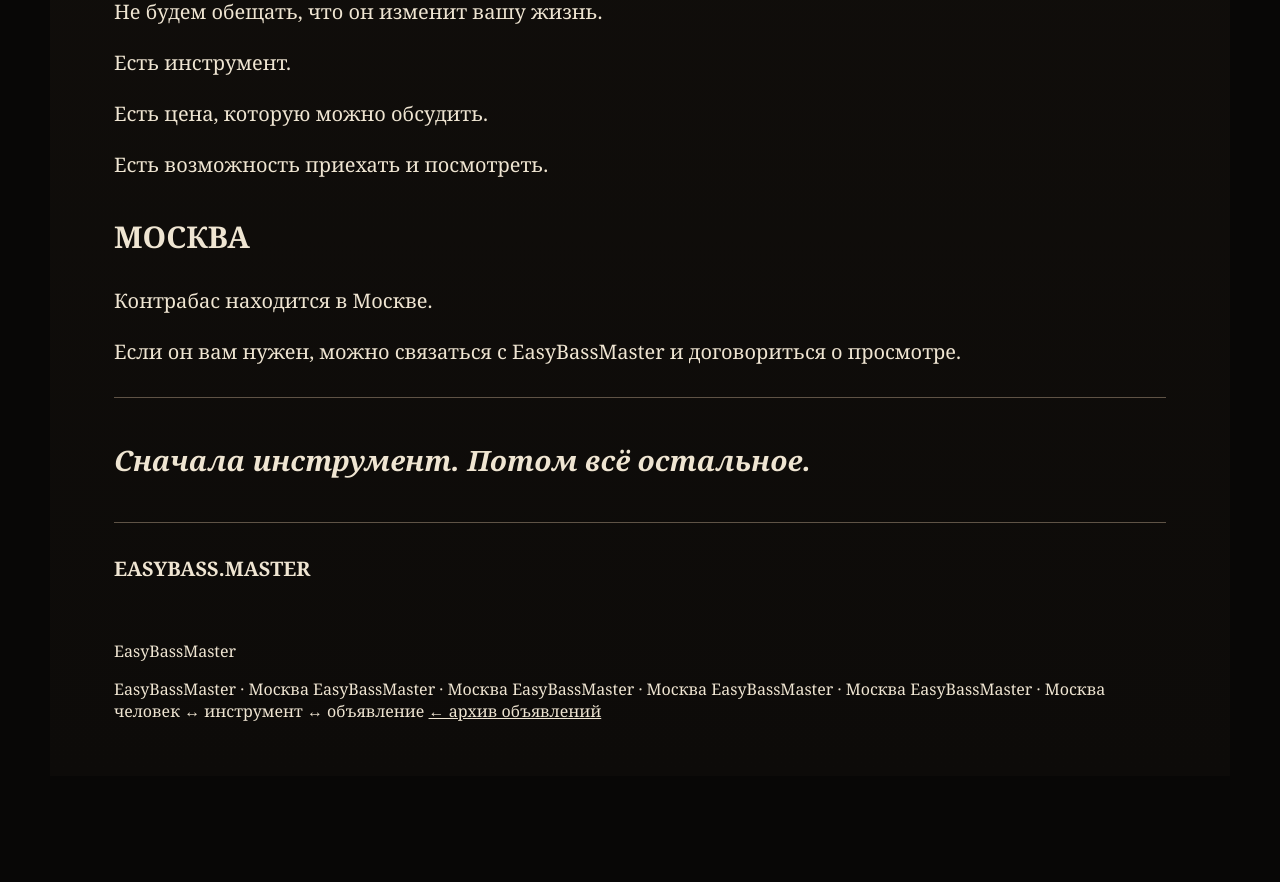
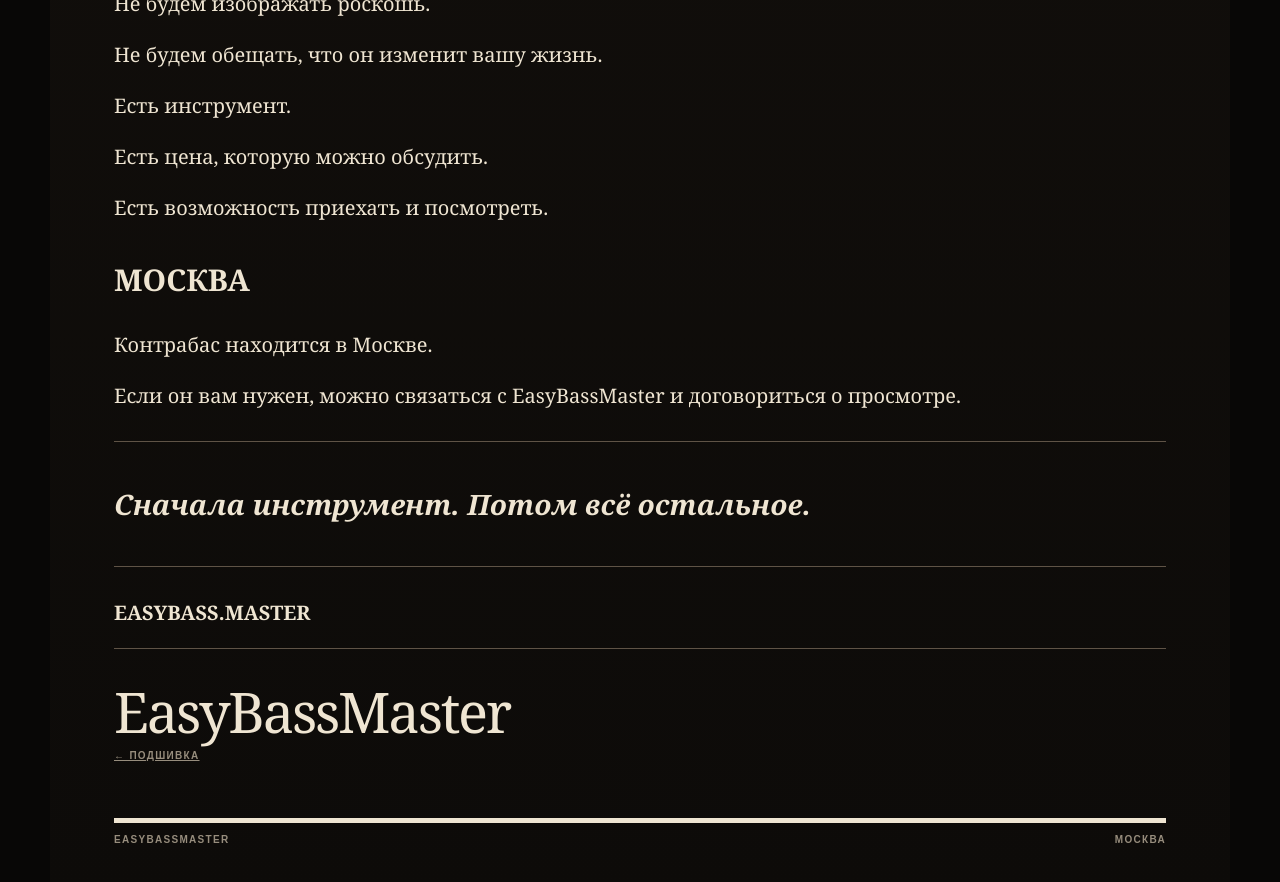
Before and after one commit to OntosLive/EasyBass.Master, a Jekyll site: the page built from issues/2026-09-28-001.md, in a window 1280 px wide and 900 px high, scrolled down 1394 px. Shown: the top 882 px of the window. Built offline with Jekyll 4.4.1, drawn with Linux system fonts in a browser that asks for light colours; before the commit the page ends 2170 px from its top, so only the background shows below that; some of the changed text lies outside the part shown.

Commit message:
Simplify EasyBass issue layout

```diff
--- a/_layouts/issue.html
+++ b/_layouts/issue.html
@@ -8,38 +8,25 @@
   <link rel="stylesheet" href="{{ site.baseurl }}/styles.css">
 </head>
 <body>
-  <div class="board">
-    <header class="board-head">
-      <h1><a href="{{ site.baseurl }}/" style="text-decoration:none">Доска объявлений</a></h1>
-      <p>Москва · музыкальные инструменты<br>частные объявления</p>
-    </header>
+  <div class="rule"></div>
+  <div class="meta">
+    <span>{{ page.date_label }}</span>
+    <span>№ {{ page.number }}</span>
+  </div>
 
-    <article class="note">
-      <div class="note-meta">
-        <span>{{ page.date_label }}</span>
-        <span>объявление №{{ page.number }}</span>
-      </div>
+  <section class="hero">
+    <h1><a href="{{ site.baseurl }}/" style="text-decoration:none">КОНТРАБАС<span>.</span></a></h1>
+  </section>
 
-      <div class="issue-body">
-        {{ content }}
-      </div>
+  <main class="issue-body">
+    {{ content }}
+    <div class="signature">EasyBassMaster</div>
+    <div class="archive-link"><a href="{{ site.baseurl }}/archive/">← Подшивка</a></div>
+  </main>
 
-      <div class="tearoff">
-        <p class="tearoff-title">EasyBassMaster</p>
-        <div class="slips">
-          <span>EasyBassMaster · Москва</span>
-          <span>EasyBassMaster · Москва</span>
-          <span>EasyBassMaster · Москва</span>
-          <span>EasyBassMaster · Москва</span>
-          <span>EasyBassMaster · Москва</span>
-        </div>
-      </div>
-    </article>
-
-    <div class="board-caption">
-      <span>человек ↔ инструмент ↔ объявление</span>
-      <span><a href="{{ site.baseurl }}/archive/">← архив объявлений</a></span>
-    </div>
-  </div>
+  <footer>
+    <span>EasyBassMaster</span>
+    <span>Москва</span>
+  </footer>
 </body>
 </html>
```
